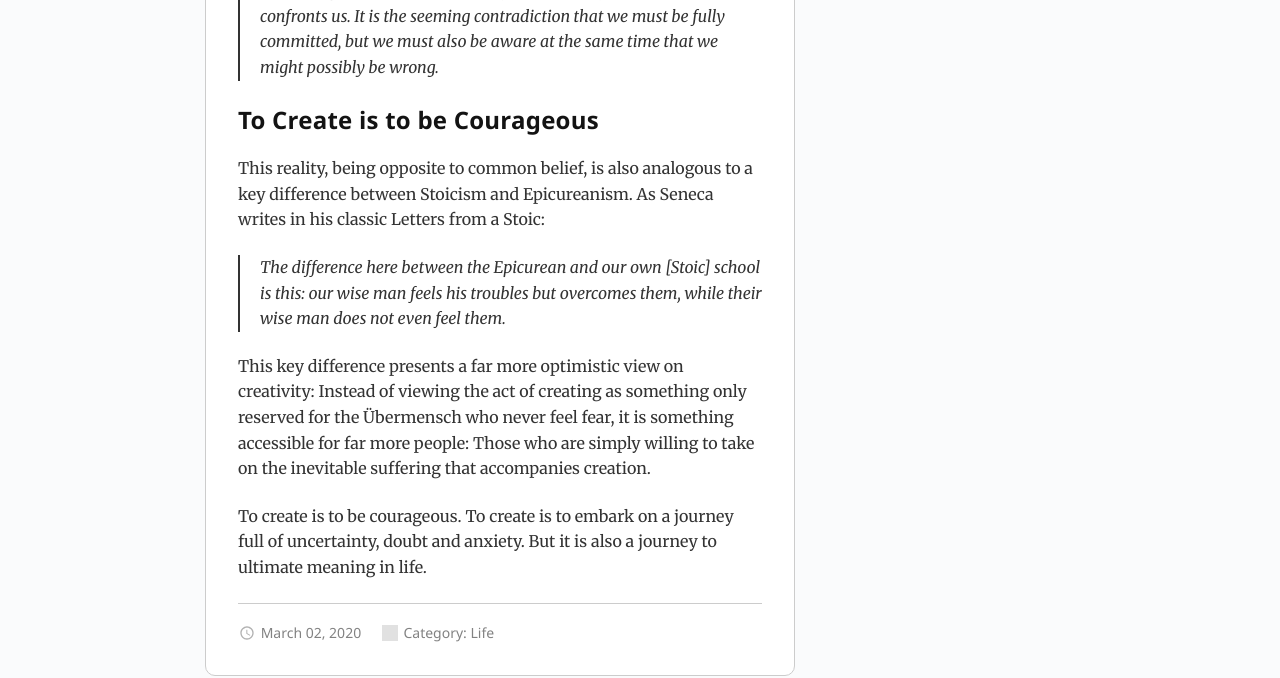
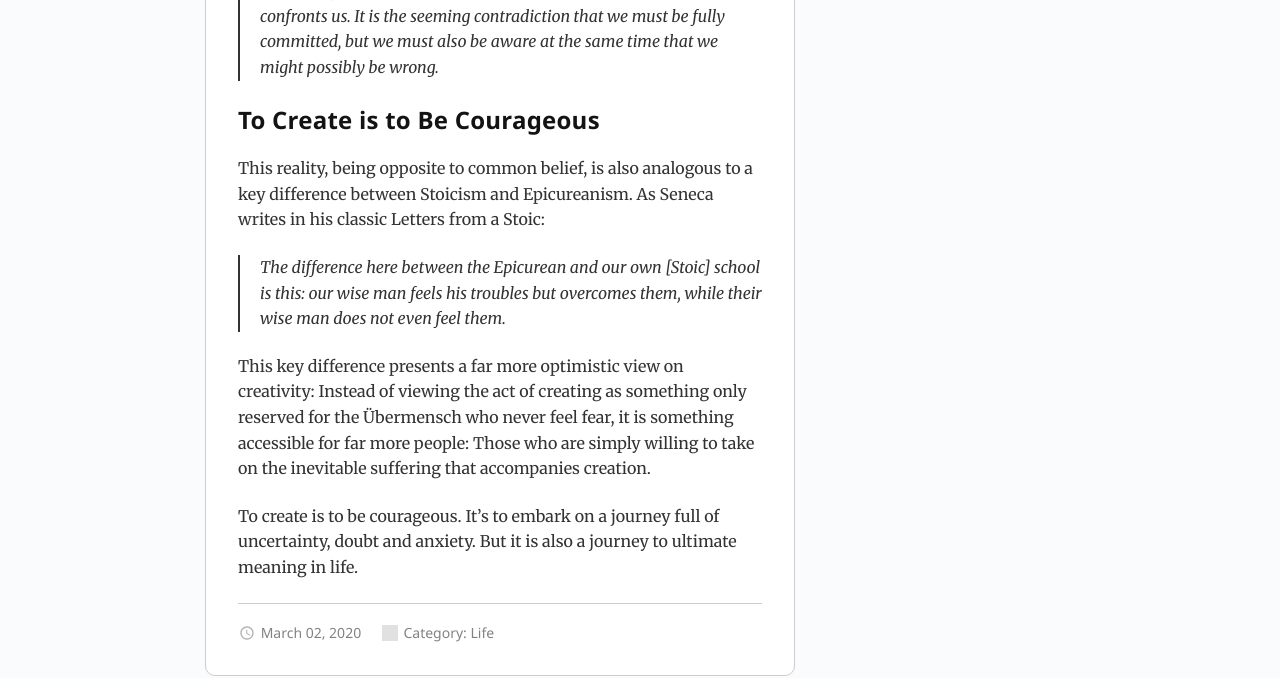
Before and after one commit to gdbroman/broman.blog, a Jekyll site: the page built from _posts/2020/2020-03-02-creatively-courageous.md, in a window 1280 px wide. Shown: the part 1566-2244 px from the top of the page. Built offline with Jekyll 4.4.1, drawn with Linux system fonts in a browser that asks for light colours; grey boxes are pictures that could not be loaded.

Commit message:
revision

```diff
--- a/_posts/2020/2020-03-02-creatively-courageous.md
+++ b/_posts/2020/2020-03-02-creatively-courageous.md
@@ -25,7 +25,7 @@ This presents a somewhat paradoxical emotional nature of creatives. As Rollo May
 
 > A curious paradox characteristic of every kind of courage here confronts us. It is the seeming contradiction that we must be fully committed, but we must also be aware at the same time that we might possibly be wrong.
 
-## To Create is to be Courageous
+## To Create is to Be Courageous
 
 This reality, being opposite to common belief, is also analogous to a key difference between Stoicism and Epicureanism. As Seneca writes in his classic Letters from a Stoic:
 
@@ -33,4 +33,4 @@ This reality, being opposite to common belief, is also analogous to a key differ
 
 This key difference presents a far more optimistic view on creativity: Instead of viewing the act of creating as something only reserved for the Übermensch who never feel fear, it is something accessible for far more people: Those who are simply willing to take on the inevitable suffering that accompanies creation.
 
-To create is to be courageous. To create is to embark on a journey full of uncertainty, doubt and anxiety. But it is also a journey to ultimate meaning in life.
+To create is to be courageous. It's to embark on a journey full of uncertainty, doubt and anxiety. But it is also a journey to ultimate meaning in life.
```
